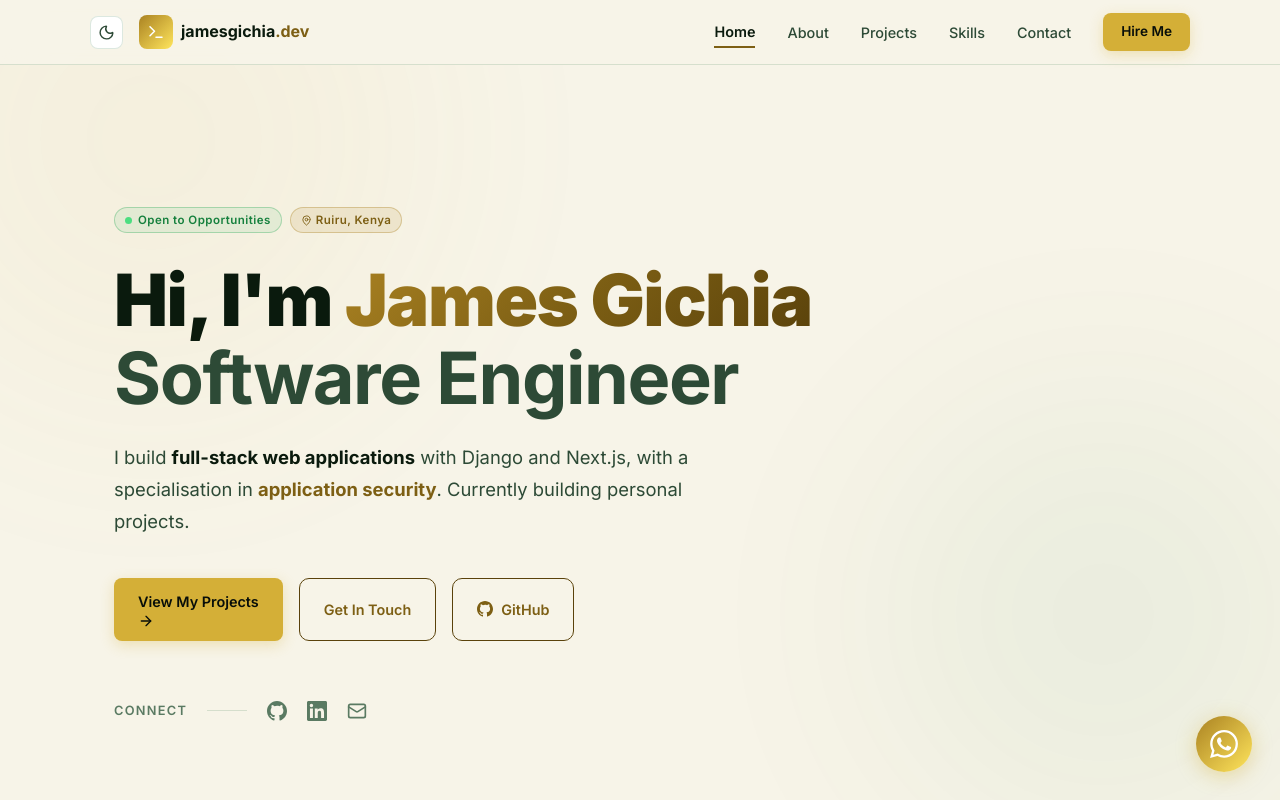
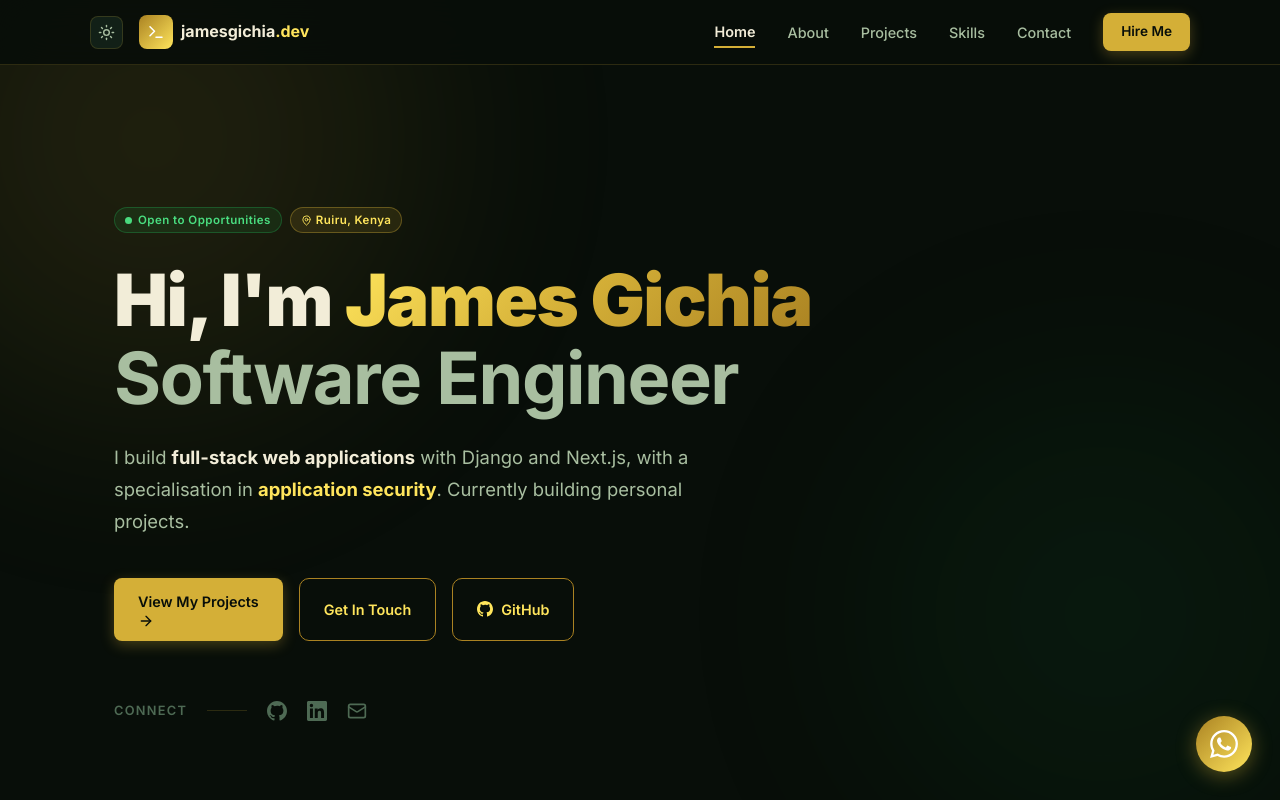
Before and after one commit to jamesgichia/portfolio-website, a Next.js app: page / in a window 1280 px wide. Shown: the top 800 px of the page. Built offline with nearby package versions, Linux system fonts and the light colour scheme.

Commit message:
feat: set dark mode as default fallback ignoring OS preferences

```diff
--- a/src/components/ThemeProvider.tsx
+++ b/src/components/ThemeProvider.tsx
@@ -23,13 +23,12 @@ export function ThemeProvider({ children }: { children: React.ReactNode }) {
   const [mounted, setMounted] = useState(false);
 
   useEffect(() => {
-    // Read saved preference, else fall back to system preference
+    // Read saved preference, else default to dark mode
     const saved = localStorage.getItem("portfolio-theme") as Theme | null;
     if (saved === "light" || saved === "dark") {
       setTheme(saved);
     } else {
-      const prefersDark = window.matchMedia("(prefers-color-scheme: dark)").matches;
-      setTheme(prefersDark ? "dark" : "light");
+      setTheme("dark");
     }
     setMounted(true);
   }, []);
```
